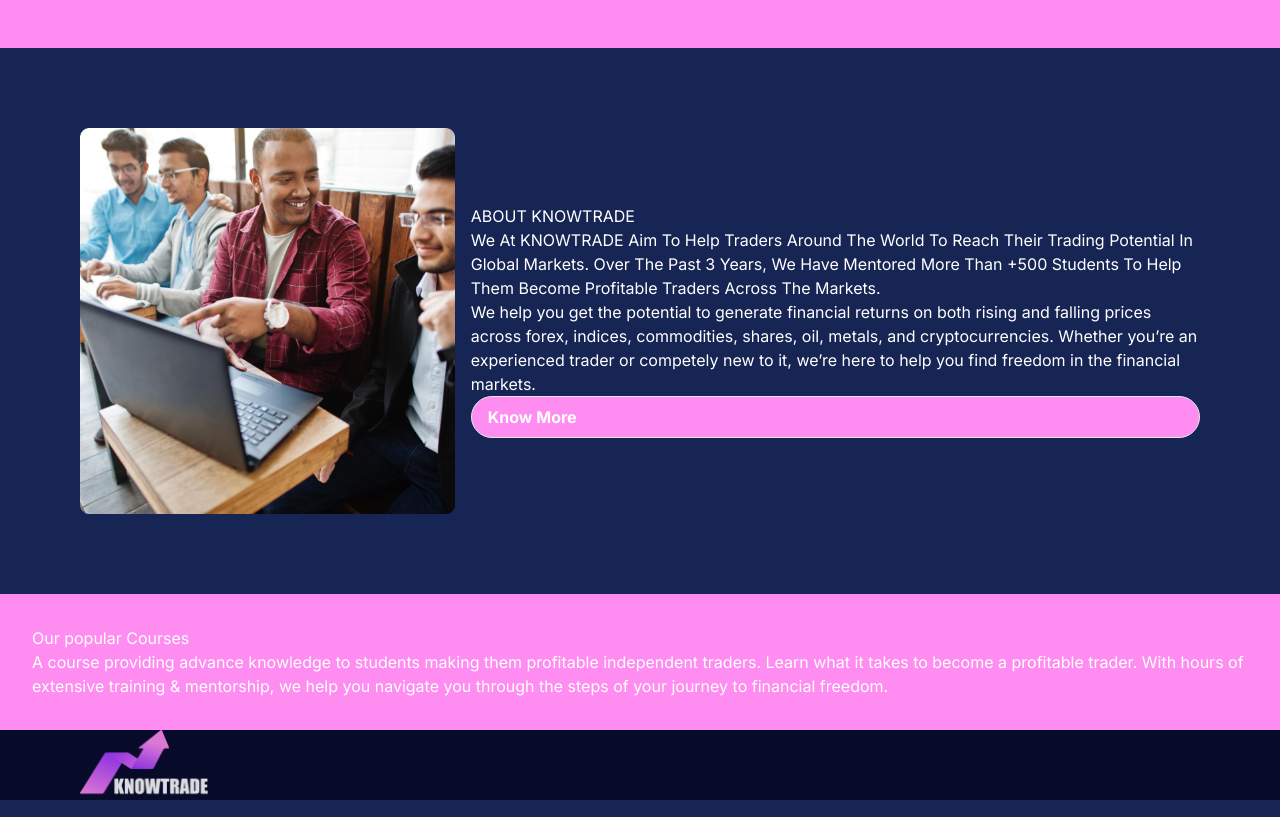
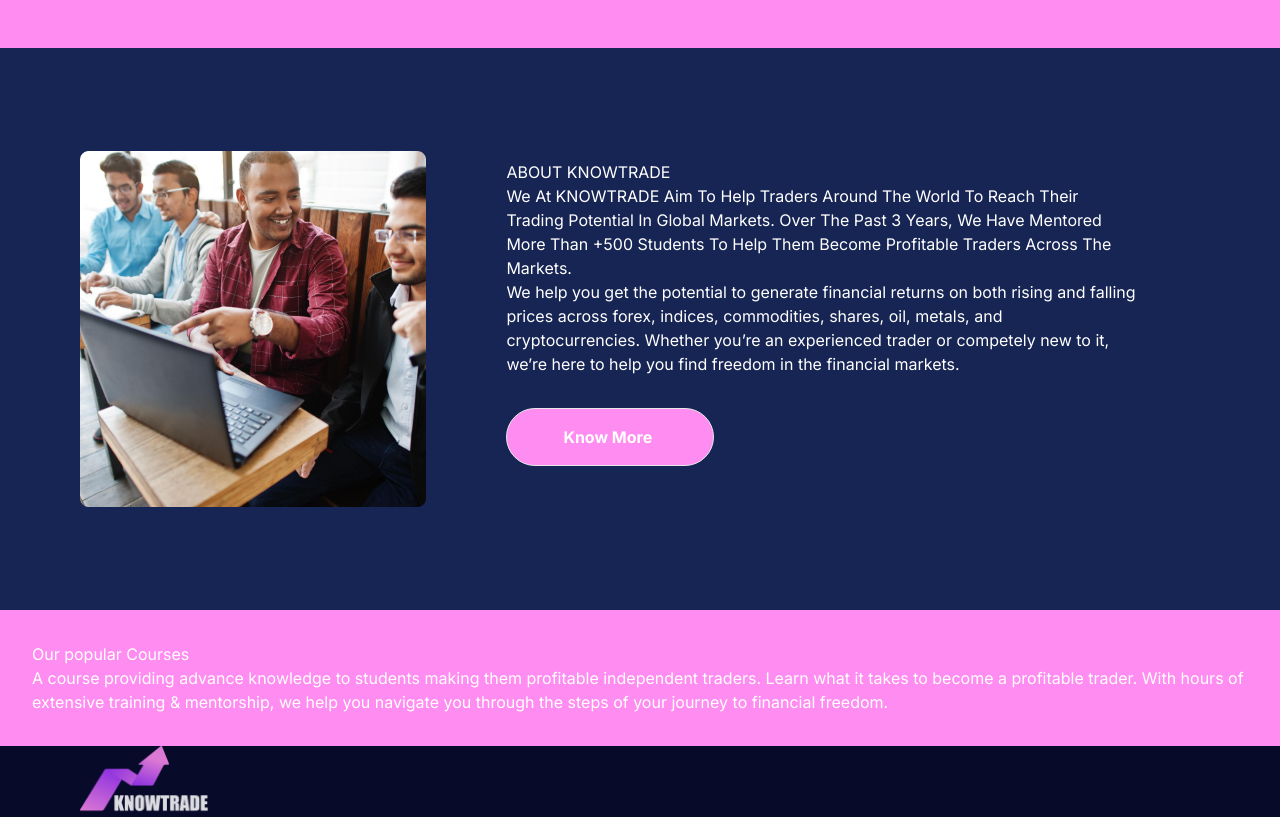
Before and after one commit to mansisuresh8/know-trade, a Next.js app: page / in a window 1280 px wide. Shown: the part 880-1697 px from the top of the page. Built offline with nearby package versions, Linux system fonts and the light colour scheme.

Commit message:
start about

```diff
--- a/src/components/home/HeroSection.jsx
+++ b/src/components/home/HeroSection.jsx
@@ -63,25 +63,29 @@
               />
             </div>
           </Link>
-          <div className="">
+          <section className="px-8 py-4 ">
+            <div className="px-8 py-4 ">
               <p>ABOUT KNOWTRADE</p>
               <p>
                 We At KNOWTRADE Aim To Help Traders Around The World To Reach
-              Their Trading Potential In Global Markets. Over The Past 3 Years,
-              We Have Mentored More Than +500 Students To Help Them Become
-              Profitable Traders Across The Markets.
+                Their Trading Potential In Global Markets. Over The Past 3
+                Years, We Have Mentored More Than +500 Students To Help Them
+                Become Profitable Traders Across The Markets.
               </p>
               <p>
                 We help you get the potential to generate financial returns on
-              both rising and falling prices across forex, indices, commodities,
-              shares, oil, metals, and cryptocurrencies. Whether you’re an
-              experienced trader or competely new to it, we’re here to help you
-              find freedom in the financial markets.
+                both rising and falling prices across forex, indices,
+                commodities, shares, oil, metals, and cryptocurrencies. Whether
+                you’re an experienced trader or competely new to it, we’re here
+                to help you find freedom in the financial markets.
               </p>
-            <div className="bg-[#FF8CF1] text-white rounded-full border px-4 py-2 transition ease-in-out hover:-translate-y-1 hover:scale-110 duration-300">
+              <section className="w-full py-8">
+                <div className="bg-[#FF8CF1] text-white rounded-full border px-14 py-4 w-52 transition ease-in-out hover:-translate-y-1 hover:scale-110 duration-300">
                   <button className="font-bold">Know More</button>
                 </div>
+              </section>
             </div>
+          </section>
         </div>
       </section>
 
```
Lines whose indentation alone changed are shown as unchanged.
